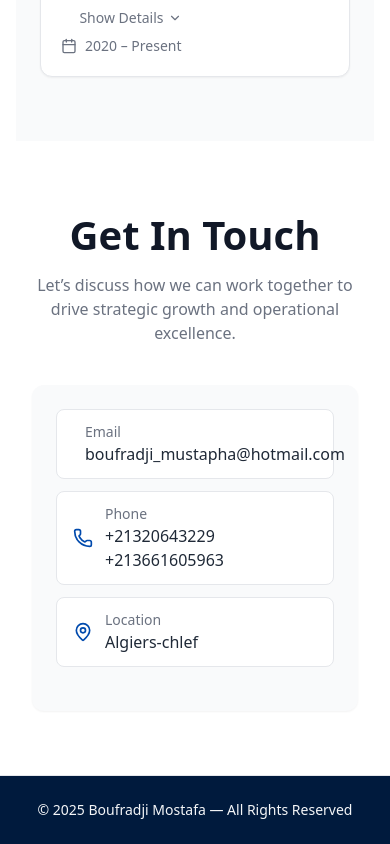
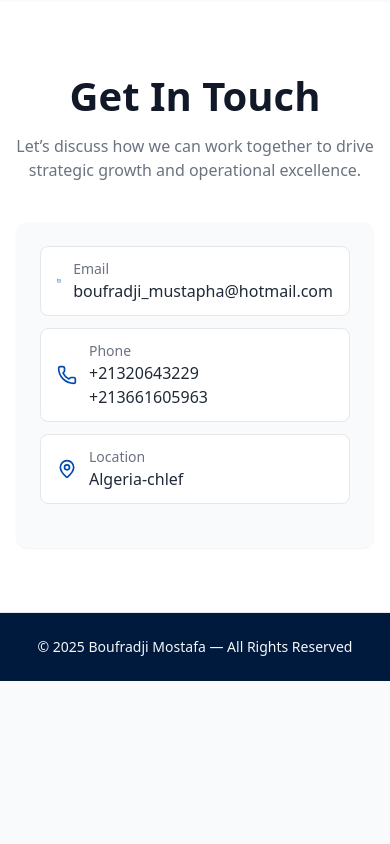
Before and after one commit to Mehenni-B/bf-cv, a React (Create React App) app: page / in a window 390 px wide. Shown: the part 3018-3862 px from the top of the page. After the commit the page ends 3699 px from the top, so only its background shows below. Built offline with nearby package versions, Linux system fonts and the light colour scheme; the HTML template or start-up script is replaced by a standard one.

Commit message:
modifications

```diff
--- a/src/App.js
+++ b/src/App.js
@@ -9,7 +9,7 @@ function App() {
   return (
    <div className="font-sans text-gray-900 bg-white scroll-smooth w-full">
 
-      <div className="max-w-7xl mx-auto px-4 sm:px-6 lg:px-8">
+      <div className="max-w-7xl mx-auto sm:px-0 lg:px-8">
         <Header />
         <Hero />
         <Profile />
--- a/src/components/contact.jsx
+++ b/src/components/contact.jsx
@@ -13,6 +13,7 @@ const contact = () => {
 
       {/* Card */}
       <div id="contact" className="bg-gray-50 shadow-sm rounded-xl w-full max-w-md p-6">
+
         {/* Email */}
         <div className="flex items-center border border-gray-200 rounded-lg px-4 py-3 mb-3 bg-white">
            <Mail className="text-[#004AAD] w-5 h-5 mr-3" />
@@ -39,7 +40,7 @@ const contact = () => {
            <MapPin className="text-[#004AAD] w-5 h-5 mr-3" />
           <div>
             <p className="text-sm text-gray-500">Location</p>
-            <p className="text-gray-800">Algiers-chlef</p>
+            <p className="text-gray-800">Algeria-chlef</p>
           </div>
         </div>
 
```
